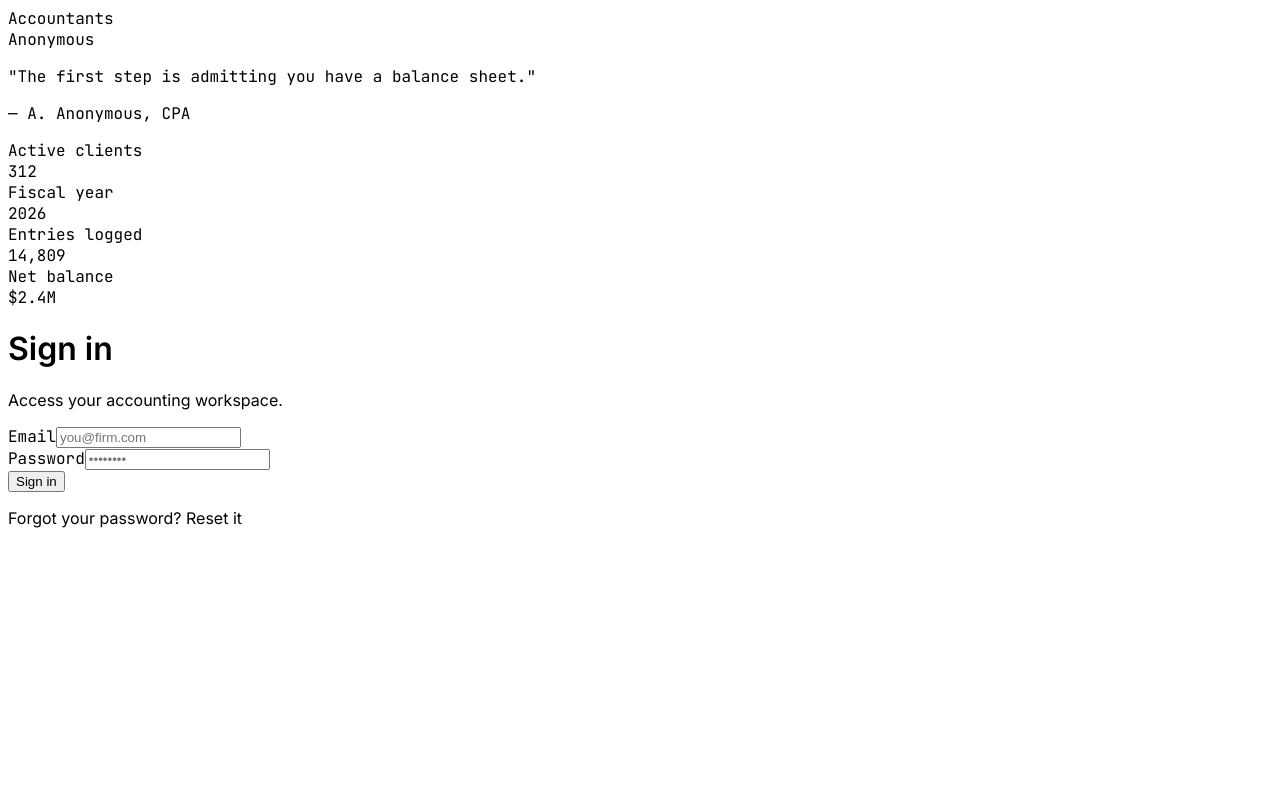
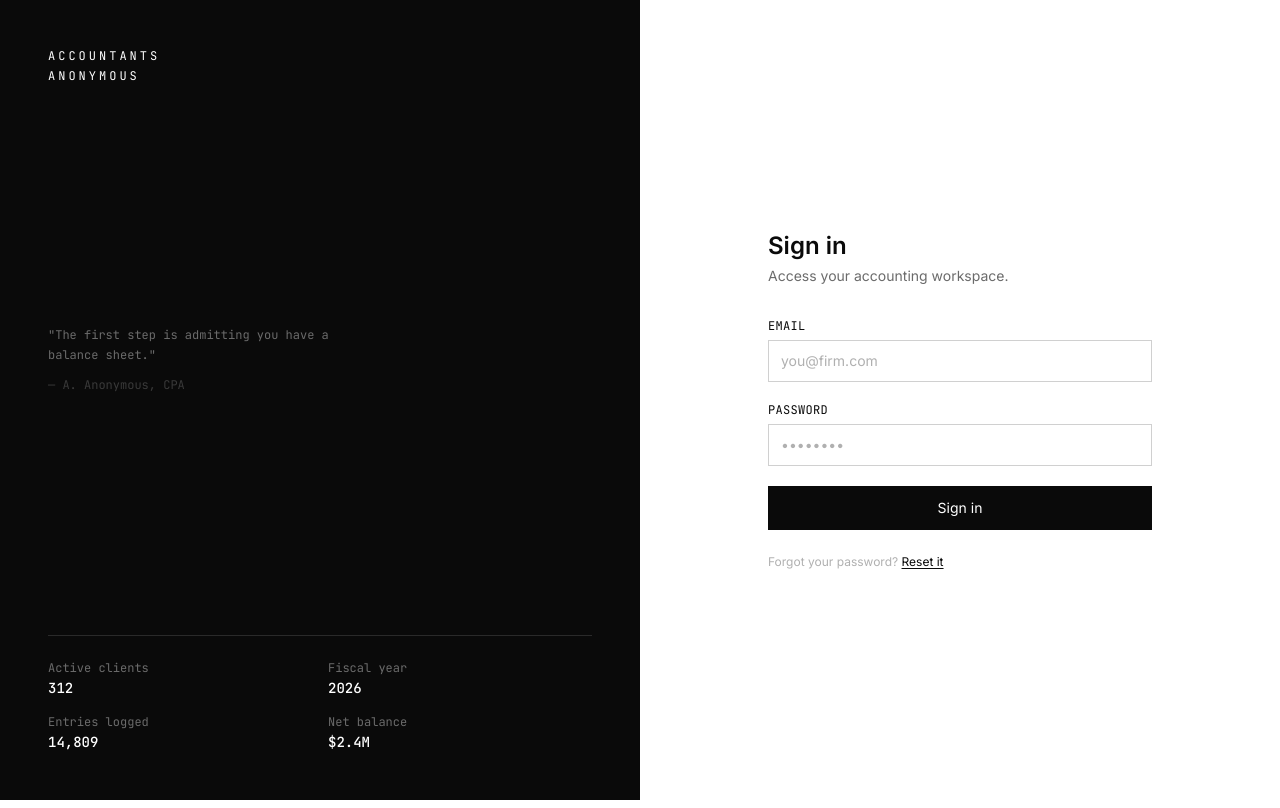
Before and after one commit to AccountantsAnonymous/react-starter-template, a React (Vite) app: page / in a window 1280 px wide. Built offline with nearby package versions, Linux system fonts and the light colour scheme.

Commit message:
added back dependencies with devdepencies updated in package.json

```diff
--- a/package.json
+++ b/package.json
@@ -23,6 +23,8 @@
 		"@types/react": "19.2.7",
 		"@types/react-dom": "19.2.3",
 		"@vitejs/plugin-react": "5.1.1",
+		"tailwindcss": "^4.0.0",
+        "@tailwindcss/vite": "^4.0.0",
 		"typescript": "5.9.3",
 		"vite": "^7.0.0",
 		"wrangler": "4.136.1"
--- a/src/index.css
+++ b/src/index.css
@@ -1,5 +1,5 @@
 @import url('https://fonts.googleapis.com/css2?family=JetBrains+Mono:wght@400;500;600;700&family=Inter:wght@400;500;600&display=swap');
-
+@import 'tailwindcss';
 
 html,
 body,
```
